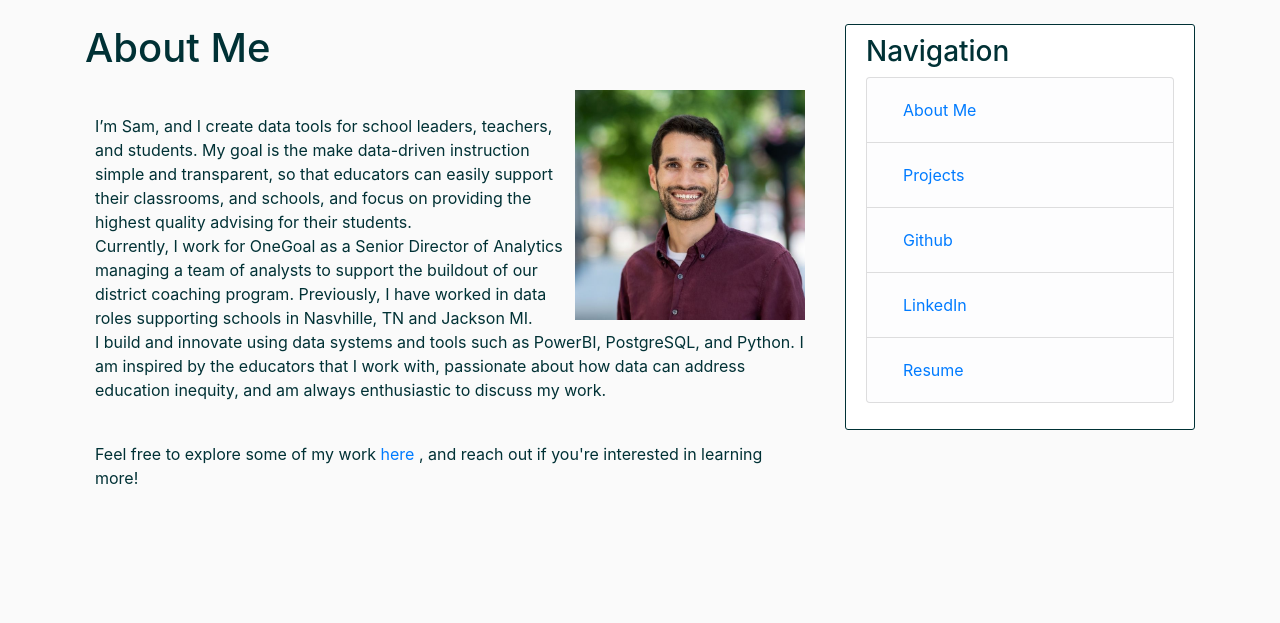
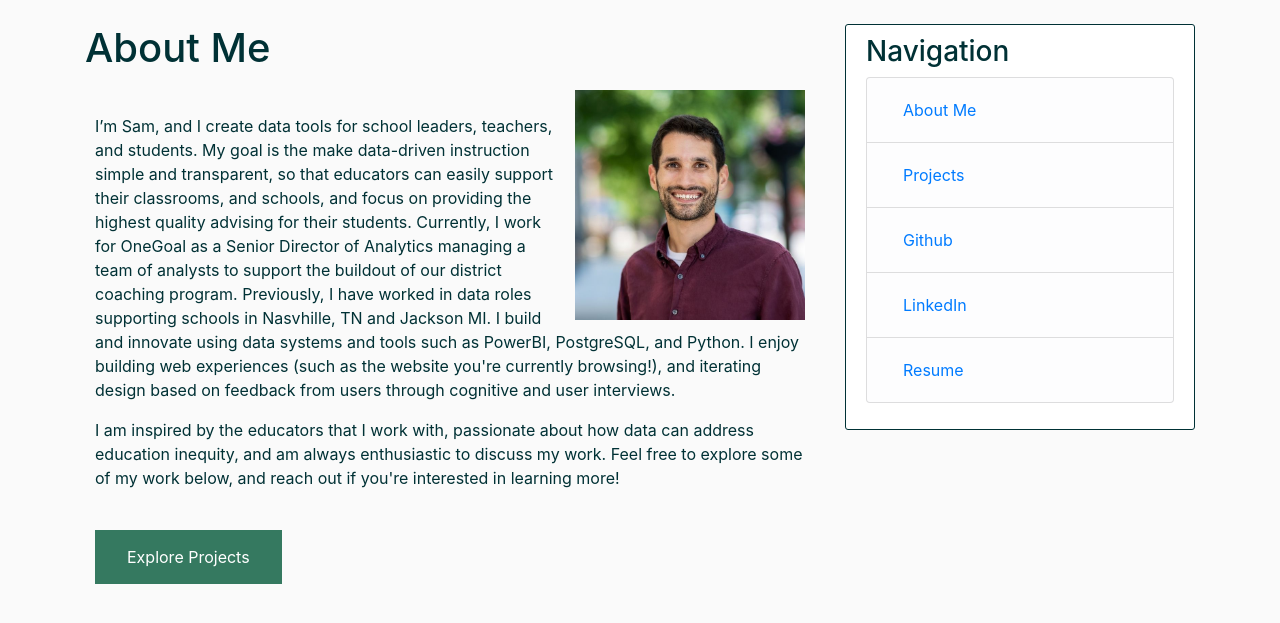
Before and after one commit to samkoenig1/portfolio, a Flask app: page / in a window 1280 px wide. Shown: the part 56-679 px from the top of the page. Run offline with Flask 3, Linux system fonts and the light colour scheme; some libraries are stand-ins or nearby versions.

Commit message:
6_2_2024_additional_commit
Added CSS for buttons, updated CTA language for projects

```diff
--- a/projects.py
+++ b/projects.py
@@ -4,7 +4,8 @@ projects = [
 
     {
         'name': 'State Persistence Dashboard',
-        'description': 'PowerBI Report to transform and visualize enrollment, persistence, and publically available data to present back 100k dataset to districts from the state of Kentucky. Note that the report attached does not contain any real data, and is anonymized. This file will download to your computer due to a lack of PBI service access.',
+        'description': 'PowerBI Report to transform and visualize enrollment, persistence, and publically available data to present back 100k dataset to 13 districts from the state of Kentucky. Note that the report attached does not contain any real student data, and is anonymized. This file will download to your computer due to a lack of PBI service access.',
+        'link_description': 'Click to Download',
         'skills': 'PowerBI, Row Level Security, Power Query',
         #COME BACK TO ADD GITHUB LINK
         'github': '/download-persistence-report',
@@ -14,6 +15,7 @@ projects = [
     {
         'name': 'NWEA Map Report',
         'description': 'Tableau Report to visualize NWEA Map data for school districts in Nasvhille, TN and Jackson, MS. This data was used by over 300 staff members annually, and contained upward of 40k rows. In production, this was distributed by Tableau Service, but the following file will be downloaded as a twbx file, and you can open via Tableau Readers desktop application. All student and school data has been removed from this report.',
+        'link_description': 'Click to Download',
         'skills': 'Tableau, Tableau Prep',
         #COME BACK TO ADD GITHUB LINK
         'github': '/download-nweamap-report',
@@ -24,6 +26,7 @@ projects = [
     {
         'name': 'Automated Email Alerts',
         'description': 'Code written to pull data from PostgreSQL Warehouse, push to google sheets via python, and then send via javascript by user of the google sheet. This was used to alert our teachers of the students they needed to check in with, as well as any other celebrations, or areas for growth in their classroom. Pushing the data to google sheets allowed our training and support team to validate before sending.',
+        'link_description': 'Click to Explore Github',
         'skills': 'Python, Pandas, SQL, Javascript, HTML, CSS',
         'github': 'https://github.com/samkoenig1/early-alerts-email-automation',
         'image': 'early_alert'
@@ -33,6 +36,7 @@ projects = [
     {
         'name': 'Enrollment Dashboard',
         'description': 'A Looker Studio dashboard that cleanly presented National Student Clearinghouse data for 25 districts in the state of Illinois, so that school leaders could understand their student enrollment and persistence data broken down by subgroups such as Race / Ethnicity, Gender Identity, ELL and graduating class. Before pointing to the visualization layer, we used R to clean / transform the ~million row raw data file into a format readable by Looker Studio. This version uses fake data to protect student confidentiality.',
+        'link_description': 'Click to Explore Github',
         'skills': 'Looker Studio, R',
         #COME BACK TO ADD GITHUB LINK
         'github': '#',
@@ -41,6 +45,7 @@ projects = [
     {
         'name': 'Illinois Report Card - Webscraping / cleaning',
         'description': 'Python code to scrape the Illinois report card publically available data, downdload relevant files, and tranform dataset to columnar data suitable for a BI layer for metrics such as 9th Grade On Track, High School Graduation, Early College Coursework, Attendance, and Postsecondary Enrollment.',
+        'link_description': 'Click to Explore Github',
         'skills': 'Python Pandas, Selenium',
         #COME BACK TO ADD GITHUB LINK
         'github': 'https://github.com/samkoenig1/illinois_report_card_transform/blob/main/il.py',
@@ -49,6 +54,7 @@ projects = [
     {
         'name': 'Strava Tracker',
         'description': 'This is a simple python dash application to pull data from your strava application, and display back simple stats such as (1) Total Distance (2) Avg miles per hour (3) Number of Activities and (4) Average Speed all over time by month. This application is set up so that you can bring in your own strava account if you are interested.',
+        'link_description': 'Click to Explore Github',
         'skills': 'Python Dash, Plotly, JSON, APIs',
         'github': 'https://github.com/samkoenig1/strava-tracker',
         'image': 'strava'
@@ -57,6 +63,7 @@ projects = [
     {
         'name': 'Portfolio',
         'description': 'This is the website you are currently browsing! I built this using Python Flask, HTML, CSS, as a way to showcase some of the projects of which I am most proud.',
+        'link_description': 'Click to Explore Github',
         'skills': 'Flask, HTML, CSS, Bootstrap',
         'github': 'https://github.com/samkoenig1/portfolio',
         'image': 'portfolio'
@@ -64,6 +71,7 @@ projects = [
     {
         'name': 'Canvas Self-Onboarding Pop-Up',
         'description': 'A javascript pop-up that lives on top of any Canvas LMS system that takes three URL parameters (1) Join Code, (2) Name, and (3) Email and autopopulates upon open. This was used from a redirected form, to ensure that the student uses the same email address from the welcome form to them joining the course.',
+        'link_description': 'Click to Explore Github',
         'skills': 'Javascript',
         'github': 'https://github.com/samkoenig1/canvas-onboarding',
         'image': 'canvas_onboarding'
@@ -71,6 +79,7 @@ projects = [
     {
         'name': 'Mainstay / Salesforce Validation',
         'description': 'Python code to compare two separate files; one from Mainstay and one from Salesforce, to create a data quality report. Code lived in organizational sharefile account, and our team created an azure function and used Power automate to run the code anytime the reports from the respective sources were updated.',
+        'link_description': 'Click to Explore Github',
         'skills': 'Python, Pandas, Azure, Power Automate',
         'github': 'https://github.com/samkoenig1/mainstay-sf-validation-code/tree/main',
         'image': 'validation'
--- a/static/main.css
+++ b/static/main.css
@@ -59,6 +59,17 @@ a.content:hover {
 
 }
 
+.button {
+  background-color: #357960; /* Green */
+  border: none;
+  color: white;
+  padding: 15px 32px;
+  text-align: center;
+  text-decoration: none;
+  display: inline-block;
+  font-size: 16px;
+}
+
 .content-img {
   width: 80%;
   border-style: ridge ;
--- a/templates/home.html
+++ b/templates/home.html
@@ -17,10 +17,9 @@
 				<img class="prof-img" src="static/image/headshot.jpg">
 			</div>
 			<div class="content">
-				<p> I’m Sam, and I create data tools for school leaders, teachers, and students. My goal is the make data-driven instruction simple and transparent, so that educators can easily support their classrooms, and schools, and focus on providing the highest quality advising for their students.
-      Currently, I work for OneGoal as a Senior Director of Analytics managing a team of analysts to support the buildout of our district coaching program. Previously, I have worked in data roles supporting schools in Nasvhille, TN and Jackson MI.
-			I build and innovate using data systems and tools such as PowerBI, PostgreSQL, and Python. I am inspired by the educators that I work with, passionate about how data can address education inequity, and am always enthusiastic to discuss my work. </p>
-			<p> Feel free to explore some of my work <a href = "/projects"> here </a>, and reach out if you're interested in learning more! </p>
+				<p> I’m Sam, and I create data tools for school leaders, teachers, and students. My goal is the make data-driven instruction simple and transparent, so that educators can easily support their classrooms, and schools, and focus on providing the highest quality advising for their students. Currently, I work for OneGoal as a Senior Director of Analytics managing a team of analysts to support the buildout of our district coaching program. Previously, I have worked in data roles supporting schools in Nasvhille, TN and Jackson MI. I build and innovate using data systems and tools such as PowerBI, PostgreSQL, and Python. I enjoy building web experiences (such as the website you're currently browsing!), and iterating design based on feedback from users through cognitive and user interviews.
+			 <p> I am inspired by the educators that I work with, passionate about how data can address education inequity, and am always enthusiastic to discuss my work. Feel free to explore some of my work below, and reach out if you're interested in learning more! </p>
+		 <a class = "button" href = "/projects"> Explore Projects </a>
 			</div><!-- end intro-->
 		</div><!--end container-->
 
--- a/templates/projects.html
+++ b/templates/projects.html
@@ -2,7 +2,7 @@
 {% block content %}
 <!DOCTYPE html>
 <html lang="en">
-    <h1>Projects</h1>
+    <h1> Projects</h1>
     <hr>
     <form method="POST" action="">
         {{ form.hidden_tag() }}
@@ -27,7 +27,7 @@
 
         <article class="media content-section">
           <div class="media-body">
-            <p style = "float: right"><a href="{{ project.github }}" target = "_blank"> <i> Click To Explore Github </i> </a> </p>
+            <p style = "float: right"><a href="{{ project.github }}" target = "_blank"> {{ project.link_description }} </a> </p>
             <h2> {{ project.name }} </h2>
             <p class="skills-section"> <b> Skills: </b> {{project.skills}} </p>
             <div style = "float: left">
```
Also changed, not shown: 1 other file.
